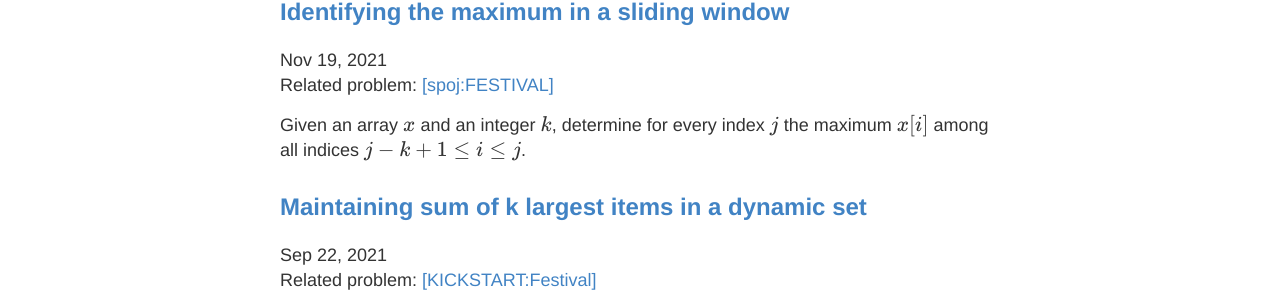
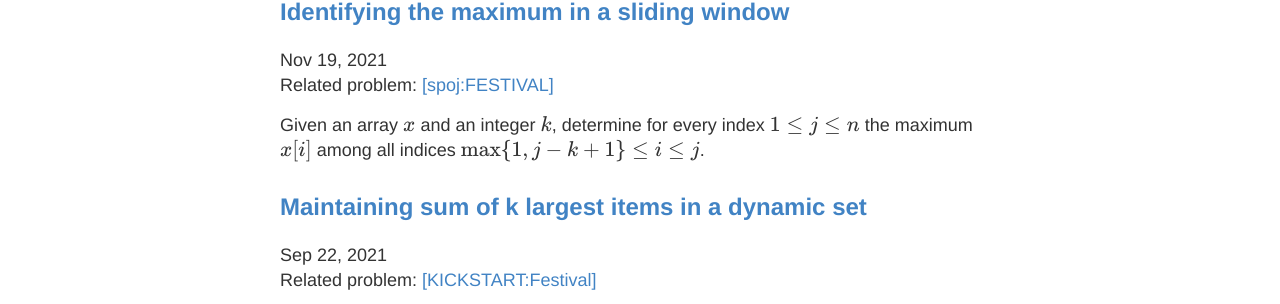
Before and after one commit to jilljenn/tryalgo.org, a Jekyll site: the page built from en/index.md, in a window 1280 px wide. Shown: the part 556-860 px from the top of the page. Built offline with Jekyll 4.4.1, drawn with Linux system fonts in a browser that asks for light colours; nearby versions of some CDN libraries; formulas are drawn with MathJax 3; comment, search, counter and statistics services are not loaded.

Commit message:
clarification

```diff
--- a/en/_posts/2021-11-19-latest_max.md
+++ b/en/_posts/2021-11-19-latest_max.md
@@ -8,7 +8,7 @@ problems:
 ---
 
 
-Given an array $x$ and an integer $k$, determine for every index $j$ the maximum $x[i]$ among all indices $j-k+1 \leq i \leq j$.
+Given an array $x$ and an integer $k$, determine for every index $1 \leq j\leq n$ the maximum $x[i]$ among all indices $\max\\{1,j-k+1 \\} \leq i \leq j$.
 
 # Use a double ended queue
 
@@ -24,7 +24,7 @@ Each building has the same width, which we call a block. Building $i$ (numbered
 Instead of maintaining the actual window, we
 maintain in a queue $S$ all non-dominated indices in the window. The queue contains indices in increasing order, and their corresponding $x$-values decrease in this order. Hence $S[0]$ is the index of the largest value  in the window, and $S[-1]$ is the index of the last value which entered the window.
 
-When sliding the window, $x[j]$ enters the window, while $x[i]$ leaves the windows.  If $x[i]$ was the maximum in the window, i.e. $S[0]=i$, then $i$ has to be removed from $S$. And before $j$ enters $S$, we need to remove all indices dominated by $j$.
+When sliding the window $[i,j]$, $x[j]$ enters the window, while $x[i]$ leaves the windows.  If $x[i]$ was the maximum in the window, i.e. $S[0]=i$, then $i$ has to be removed from $S$. And before $j$ enters $S$, we need to remove all indices dominated by $j$.
 
 We use a double ended queue, because we need to remove dominated elements from the right, insert new elements to the right, and remove the maximum element from the left.
 
```
